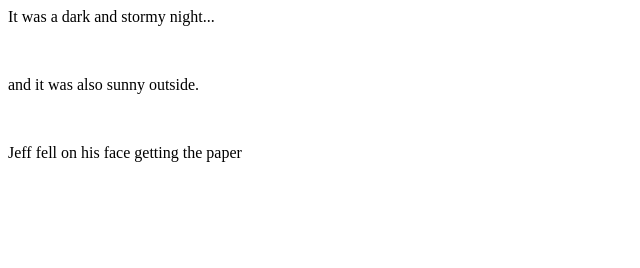
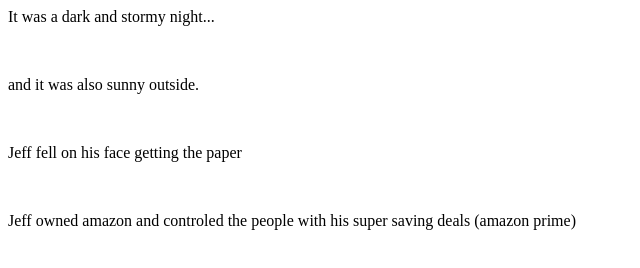
Before and after one commit to WeirdAlPal/fireside-story, a plain HTML site: page index.html in a window 1280 px wide. Shown: the whole page, without its empty margins (0-640 px from the left). Drawn offline with Linux system fonts and the light colour scheme.

Commit message:
Jeff bezos

```diff
--- a/index.html
+++ b/index.html
@@ -5,6 +5,7 @@
     <p>and it was also sunny outside.</p>
     <br>
     <p>Jeff fell on his face getting the paper</p>
-
+    <br>
+    <p>Jeff owned amazon and controled the people with his super saving deals (amazon prime)</p>
   </body>
 </html>
```
